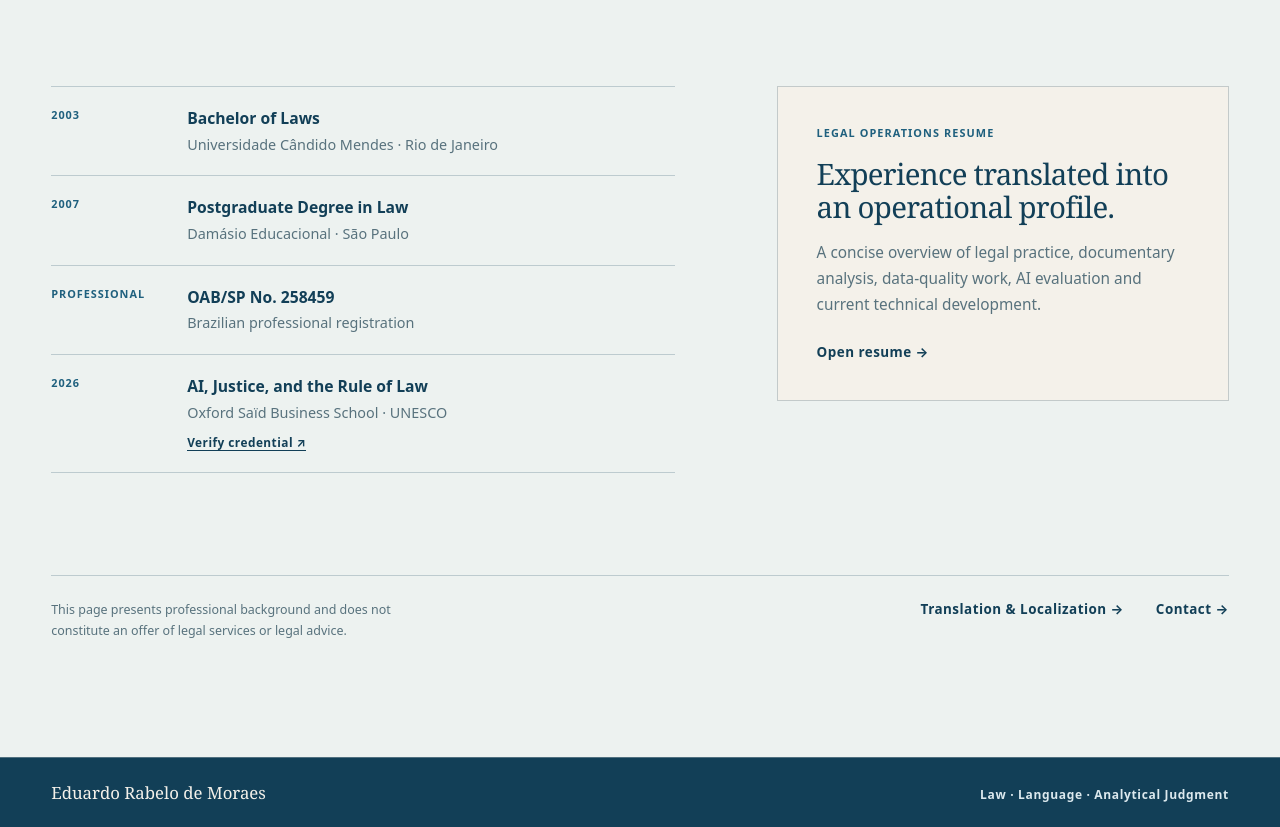
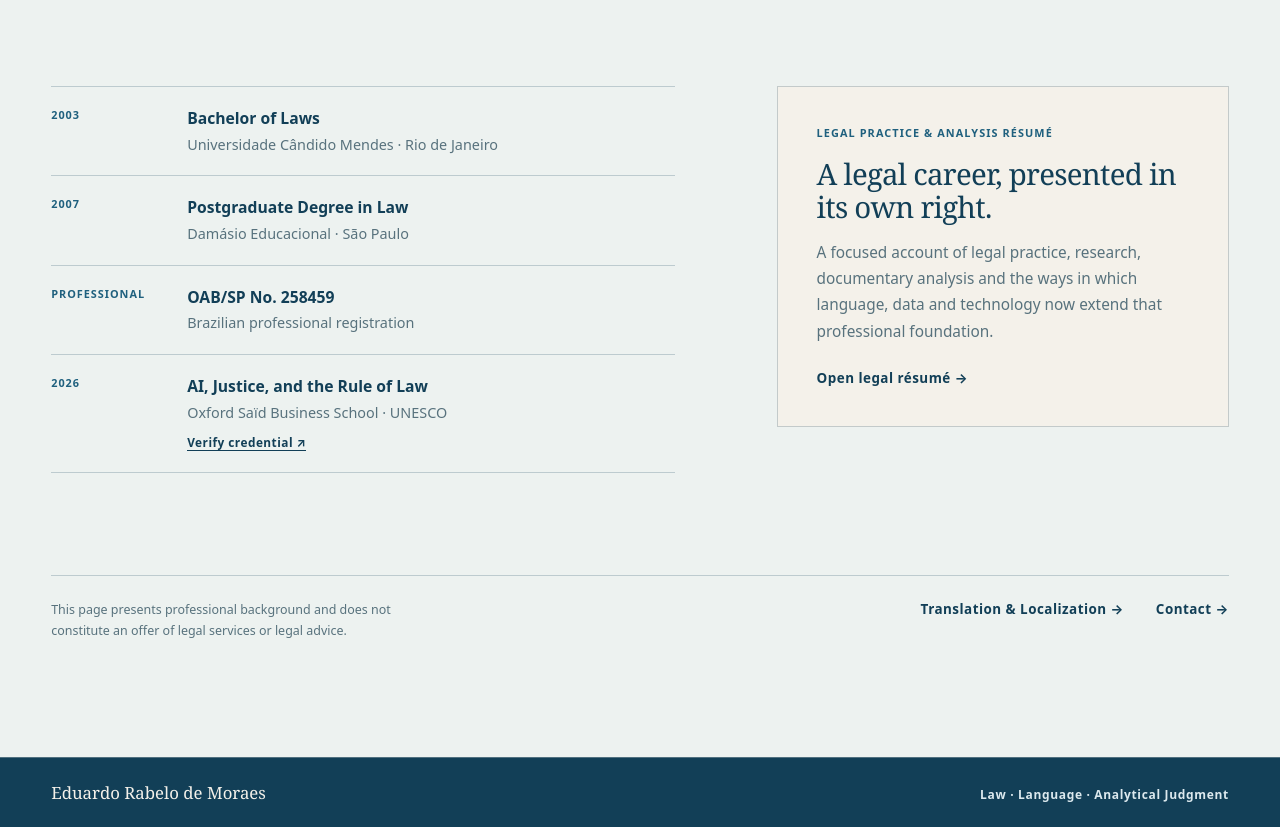
Before and after one commit to eduardorabelodemoraes-byte/eduardo-rabelo-de-moraes-website, a plain HTML site: page legal-practice/index.html in a window 1280 px wide. Shown: the part 5240-6067 px from the top of the page. Drawn offline with Linux system fonts and the light colour scheme.

Commit message:
Add bilingual legal practice resumes

```diff
--- a/legal-practice/index.html
+++ b/legal-practice/index.html
@@ -182,10 +182,10 @@
             <div><dt>2026</dt><dd><strong>AI, Justice, and the Rule of Law</strong><span>Oxford Saïd Business School · UNESCO</span><a class="legal-credential-link" href="https://eu.credential.net/cbbc29d1-2d1b-4549-b640-801d8286f06b" target="_blank" rel="noopener">Verify credential ↗</a></dd></div>
           </dl>
           <div class="legal-material">
-            <p class="legal-material__label">LEGAL OPERATIONS RESUME</p>
-            <h3>Experience translated into an operational profile.</h3>
-            <p>A concise overview of legal practice, documentary analysis, data-quality work, AI evaluation and current technical development.</p>
-            <a href="/materials/legal-operations-resume.pdf" target="_blank" rel="noopener">Open resume →</a>
+            <p class="legal-material__label">LEGAL PRACTICE &amp; ANALYSIS RÉSUMÉ</p>
+            <h3>A legal career, presented in its own right.</h3>
+            <p>A focused account of legal practice, research, documentary analysis and the ways in which language, data and technology now extend that professional foundation.</p>
+            <a href="/materials/legal-practice-and-analysis-resume.pdf" target="_blank" rel="noopener" hreflang="en">Open legal résumé →</a>
           </div>
         </div>
         <div class="legal-next">
```
Also changed, not shown: pt-br/legal-practice/index.html (+4 -4 lines), 2 other files.
